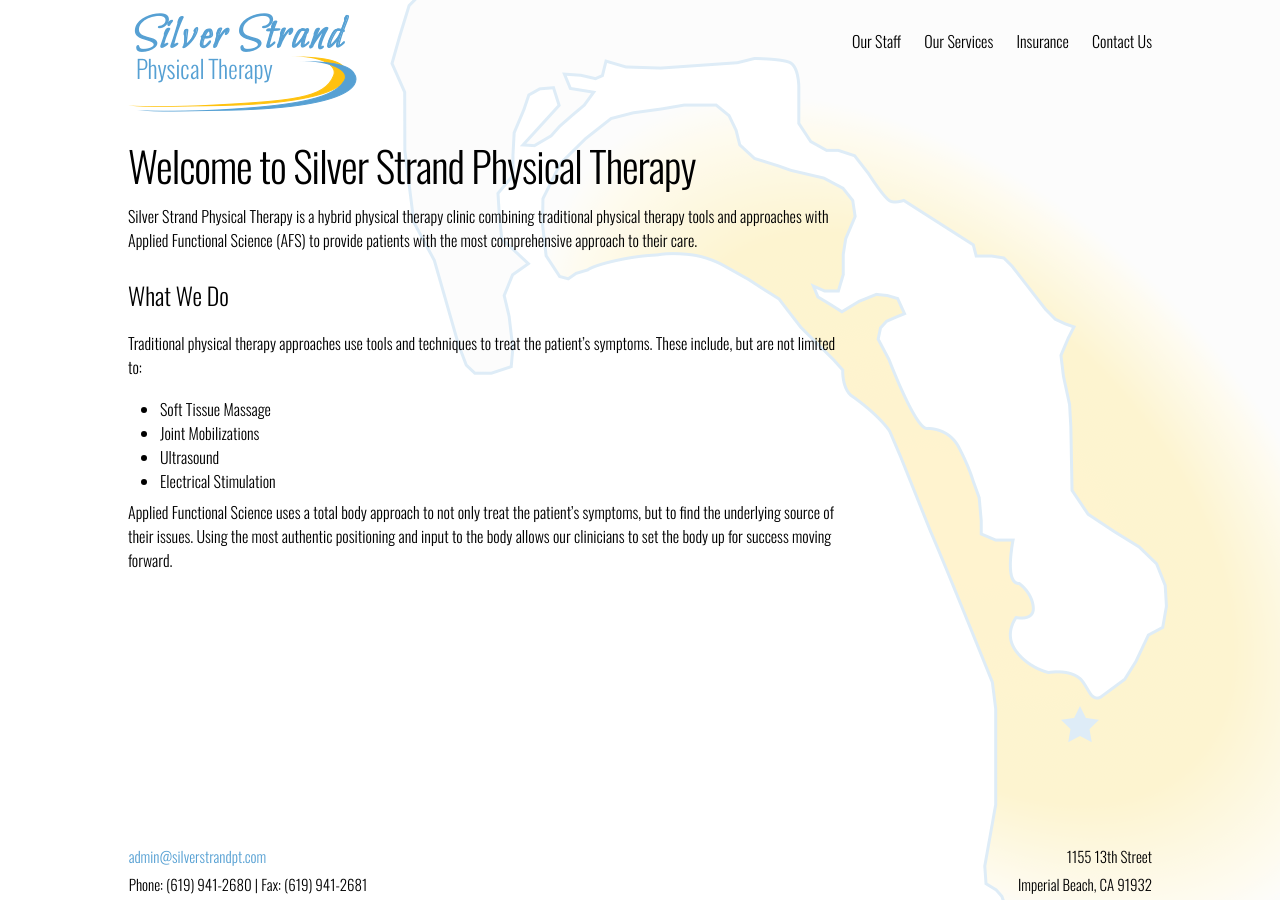
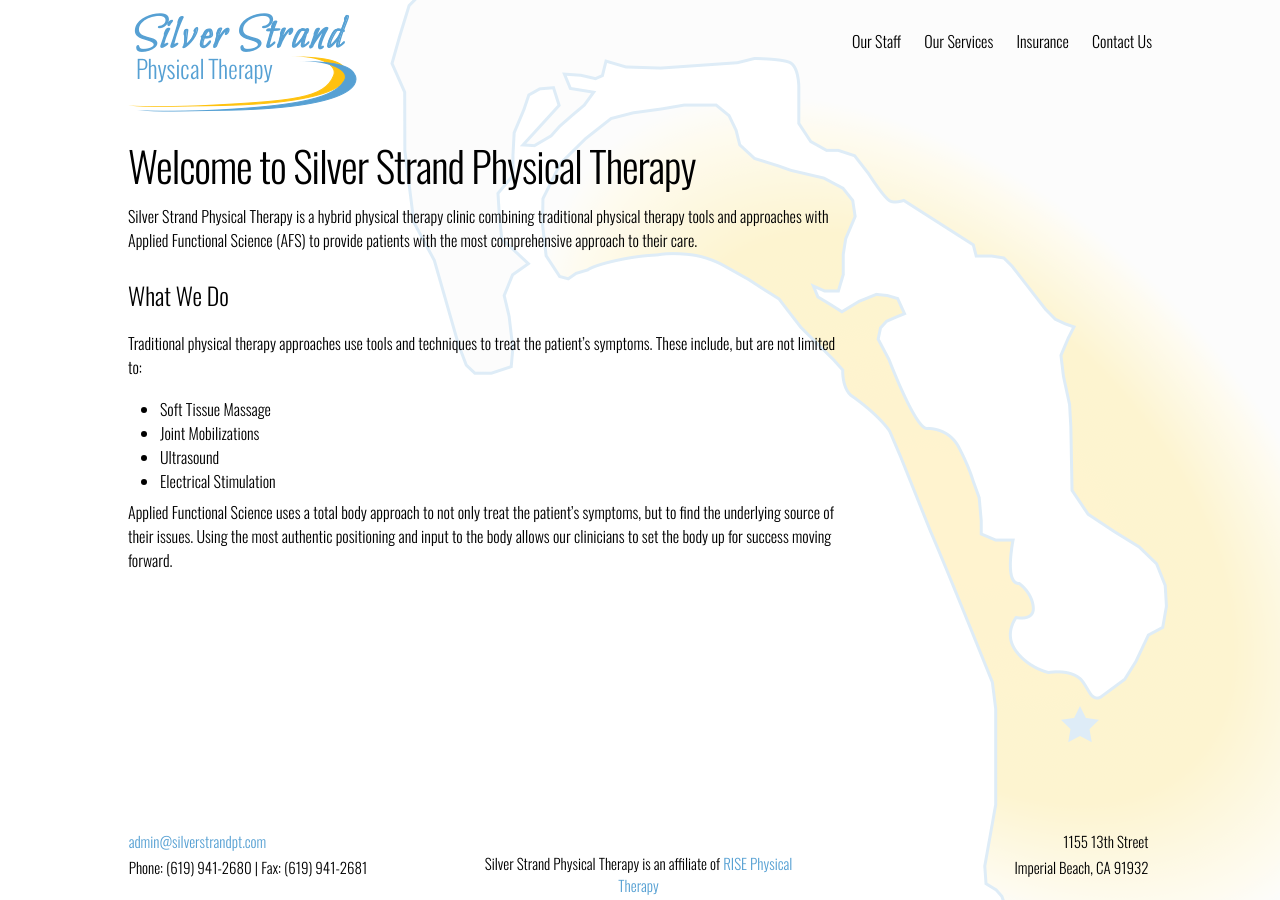
Before and after one commit to zac-heisey/silver-strand-pt, a Jekyll site: the page built from index.html, in a window 1280 px wide. Built offline with Jekyll 4.4.1, drawn with Linux system fonts in a browser that asks for light colours; some web fonts are replaced.

Commit message:
add affiliate info to footer

```diff
--- a/_includes/footer.html
+++ b/_includes/footer.html
@@ -6,6 +6,10 @@
       <div class="footer-col footer-col-1">
         <p><a href="mailto:{{ site.data.footer_info.email }}">{{ site.data.footer_info.email }}</a></p>
         <p>Phone: {{ site.data.footer_info.phone }} | Fax: {{ site.data.footer_info.fax }}
+      </div>
+
+      <div class="footer-col footer-col-3">
+        <p>Silver Strand Physical Therapy is an affiliate of <a href="http://www.risephysicaltherapy.com/">RISE Physical Therapy</a></p>
       </div>
 
       <div class="footer-col footer-col-2">
--- a/_sass/minima/_layout.scss
+++ b/_sass/minima/_layout.scss
@@ -127,33 +127,49 @@
 }
 
 .footer-col-1 {
-    width: -webkit-calc(50% - (#{$spacing-unit} / 2));
-    width:         calc(50% - (#{$spacing-unit} / 2));
+    width: -webkit-calc(33% - (#{$spacing-unit} / 2));
+    width:         calc(33% - (#{$spacing-unit} / 2));
     text-align: left;
 }
 
+.footer-col-3 {
+    width: -webkit-calc(33% - (#{$spacing-unit} / 2));
+    width:         calc(33% - (#{$spacing-unit} / 2));
+    text-align: center;
+
+    p {
+      margin-top: 22px;
+    }
+}
+
 .footer-col-2 {
-    width: -webkit-calc(50% - (#{$spacing-unit} / 2));
-    width:         calc(50% - (#{$spacing-unit} / 2));
+    width: -webkit-calc(33% - (#{$spacing-unit} / 2));
+    width:         calc(33% - (#{$spacing-unit} / 2));
     text-align: right;
 }
 
 @include media-query($on-laptop) {
     .footer-col-1,
-    .footer-col-2 {
+    .footer-col-2,
+    .footer-col-3 {
         width: -webkit-calc(50% - (#{$spacing-unit} / 2));
         width:         calc(50% - (#{$spacing-unit} / 2));
     }
 
-    .footer-col-3 {
-        width: -webkit-calc(100% - (#{$spacing-unit} / 2));
-        width:         calc(100% - (#{$spacing-unit} / 2));
+    .footer-col-3 p {
+      margin-top: auto;
     }
 }
 
 @include media-query($on-palm) {
-    .footer-col {
-        float: none;
+    .footer-col-wrapper {
+      display: block;
+    }
+
+    .footer-col-1,
+    .footer-col-2,
+    .footer-col-3 {
+        text-align: center;
         width: -webkit-calc(100% - (#{$spacing-unit} / 2));
         width:         calc(100% - (#{$spacing-unit} / 2));
     }
```
